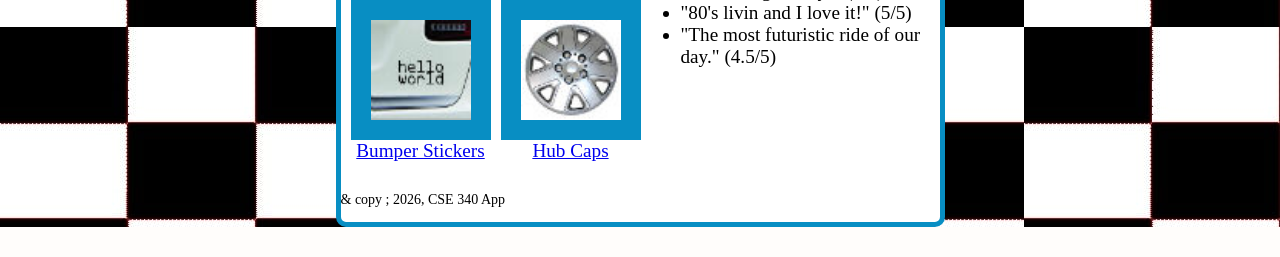
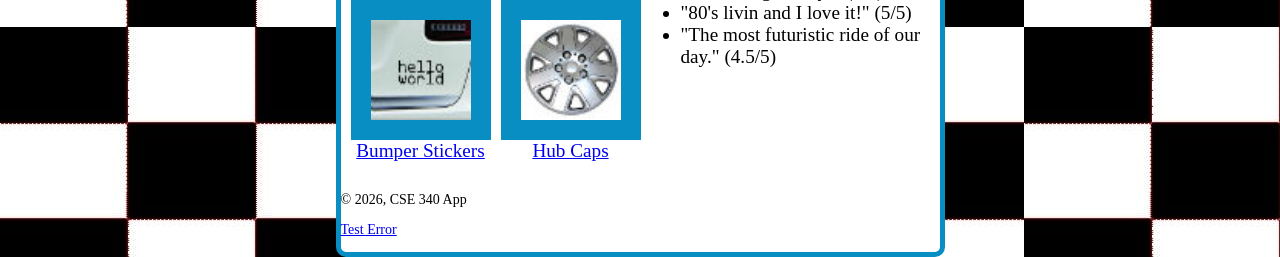
Before and after one commit to josueliasl/cse340, a Node server app: page / in a window 1280 px wide. Shown: the part 741-998 px from the top of the page. Before the commit the page ends 968 px from the top, so only its background shows below. Run offline with Node 20, Linux system fonts and the light colour scheme; data that the repository does not hold is empty; some libraries are stand-ins or nearby versions.

Commit message:
Add error handling and intentional error route

```diff
--- a/controllers/baseController.js
+++ b/controllers/baseController.js
@@ -1,9 +1,26 @@
 const utilities = require("../utilities/")
+
 const baseController = {}
 
-baseController.buildHome = async function (req, res) {
-    const nav = await utilities.getNav()
-    res.render("index", { title: "Home", nav })
+/* ***************************
+ *  Build home page
+ * ************************** */
+baseController.buildHome = async function(req, res) {
+  const nav = await utilities.getNav()
+  res.render("index", {title: "Home", nav})
+}
+
+/* ***************************
+ *  Trigger intentional 500 error
+ * ************************** */
+baseController.triggerError = async function(req, res, next) {
+  try {
+    // This will cause an error
+    throw new Error("Intentional 500 error for testing")
+  } catch (error) {
+    error.status = 500
+    next(error)
+  }
 }
 
 module.exports = baseController
--- a/server.js
+++ b/server.js
@@ -7,14 +7,11 @@ const expressLayouts = require("express-ejs-layouts")
 const path = require("path")
 require("dotenv").config()
 
-const baseController = require("./controllers/baseController")
 const inventoryRoute = require("./routes/inventoryRoute")
-const utilities = require("./utilities/")  // ADD THIS LINE for error handler
+const staticRoutes = require("./routes/static")
+const utilities = require("./utilities/")
 
 const app = express()
-
-/* Routes */
-const staticRoutes = require("./routes/static")
 
 /* View Engine */
 app.set("view engine", "ejs")
@@ -27,12 +24,10 @@ app.set("layout", "layouts/layout")
 app.use(express.static(path.join(__dirname, "public")))
 
 /* Routes */
-// Index route
-app.get("/", baseController.buildHome)
-
 // Inventory routes
 app.use("/inv", inventoryRoute)
 
+// Static routes (home, trigger-error, etc.)
 app.use("/", staticRoutes)
 
 // File Not Found Route - must be last route in list
--- a/views/errors/error.ejs
+++ b/views/errors/error.ejs
@@ -1,6 +1,8 @@
 <% if (title) { %>
 <h1><%= title %></h1>
 <% } %>
+
+<%- nav %>
 
 <p><%- message %></p>
 
--- a/views/partials/footer.ejs
+++ b/views/partials/footer.ejs
@@ -1,5 +1,6 @@
 <% const d = new Date()
 let year = d.getFullYear() %>
 <footer>
-    <p class="copyright">& copy ; <%= year %>, CSE 340 App</p>
+    <p class="copyright">&copy; <%= year %>, CSE 340 App</p>
+    <p><a href="/trigger-error">Test Error</a></p>
 </footer>
```
Also changed, not shown: routes/static.js (+3 -11 lines).
